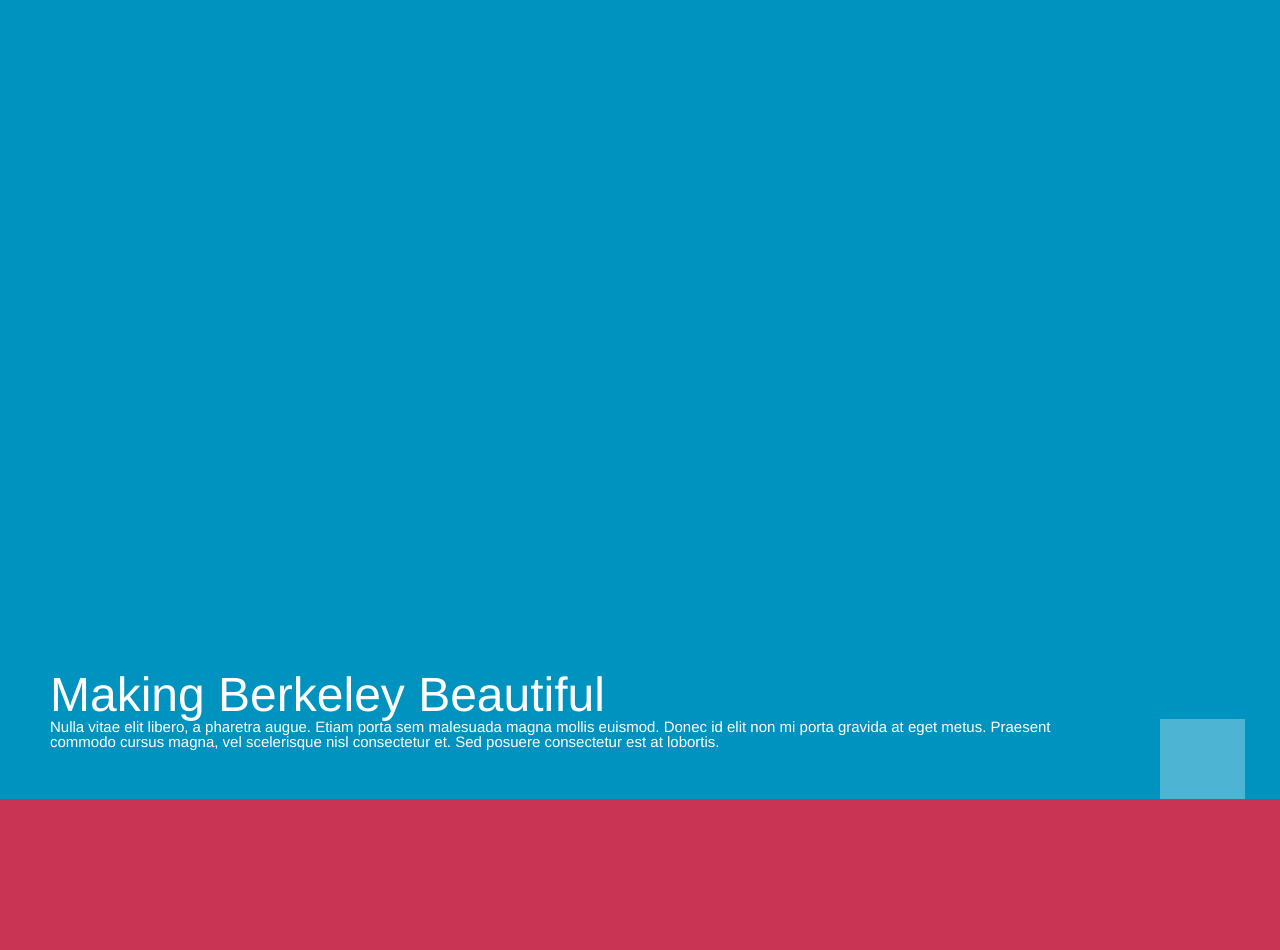
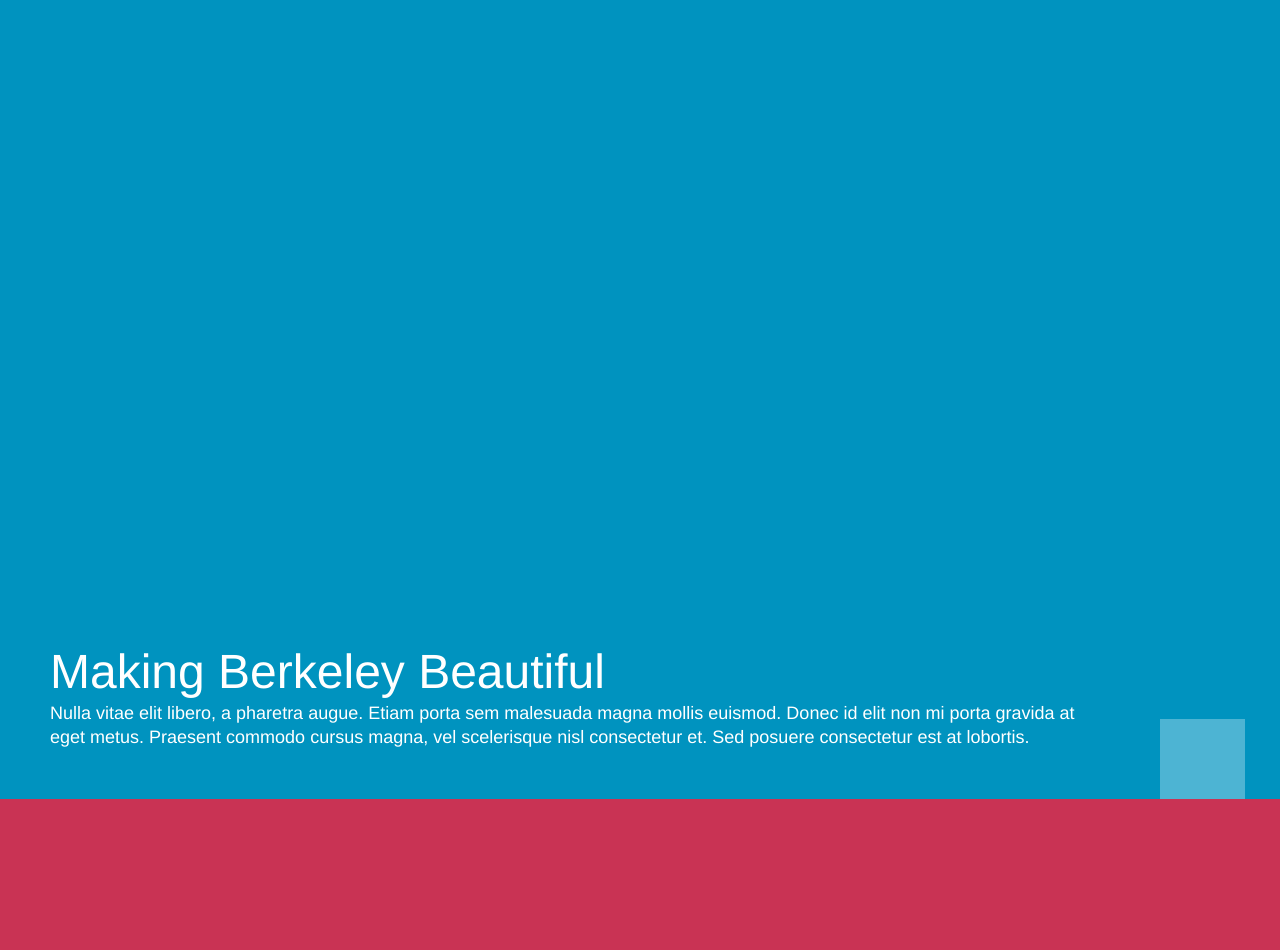
Before and after one commit to lalizlabeth/making-berkeley-beautiful, a PHP site: page / in a window 1280 px wide. Shown: the part 801-1751 px from the top of the page. Run offline with PHP 8.4, Linux system fonts and the light colour scheme.

Commit message:
Fixed typography

```diff
--- a/css/style.css
+++ b/css/style.css
@@ -15,13 +15,16 @@ article {
 h1,
 p {
   color: #fff;
-  font-family: "museo sans", "Helvetica", "Arial", sans-serif; }
+  font-family: "museo sans", "Helvetica", "Arial", sans-serif;
+  font-weight: 300; }
 
 h1 {
-  font-size: 48px; }
+  font-size: 48px;
+  line-height: 58px; }
 
 p {
-  font-size: 15px; }
+  font-size: 18px;
+  line-height: 24px; }
 
 nav {
   position: fixed;
--- a/css/style.scss
+++ b/css/style.scss
@@ -23,14 +23,17 @@ h1,
 p {
   color: #fff;
   font-family: "museo sans", "Helvetica", "Arial", sans-serif;
+  font-weight: 300;
 }
 
 h1 {
   font-size: 48px;
+  line-height: 58px;
 }
 
 p {
-  font-size: 15px;
+  font-size: 18px;
+  line-height: 24px;
 }
 
 // Styles for navigation
```
